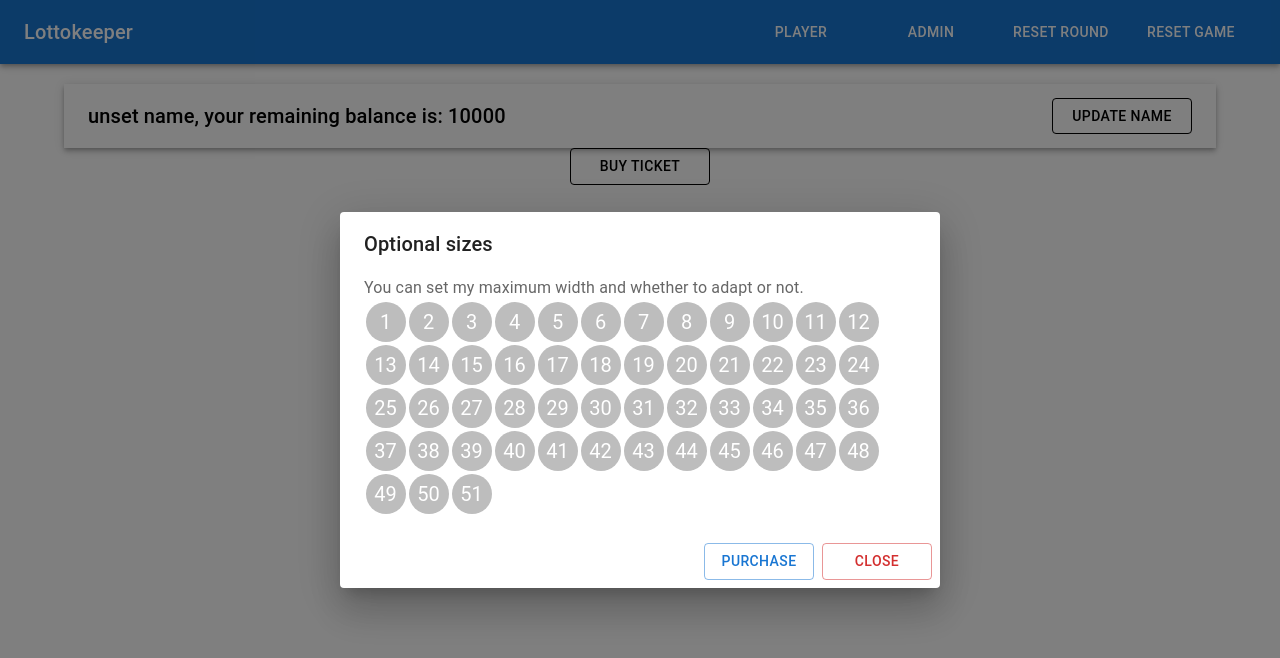
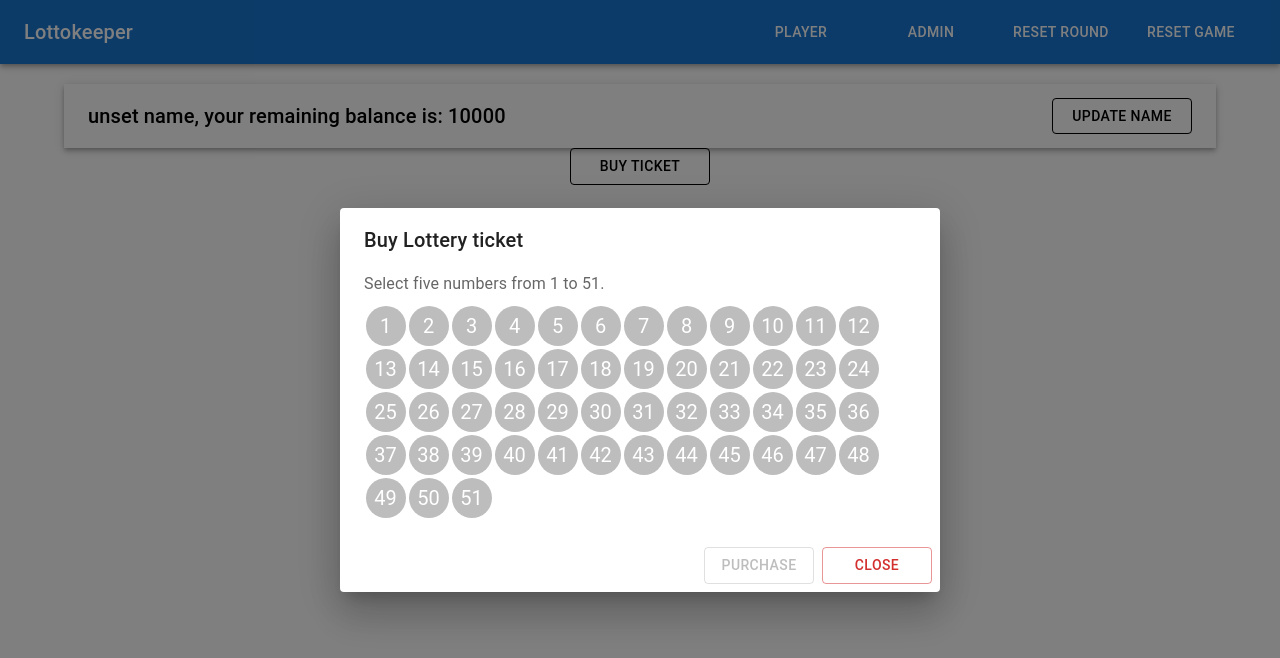
Before and after one commit to imrevari/lottokeeper, a React (Create React App) app: page /player in a window 1280 px wide. Both pictures are taken after a click on the button "BUY TICKET". Shown: the top 658 px of the page. Built offline with nearby package versions, Linux system fonts and the light colour scheme.

Commit message:
purchase logic working properly

```diff
--- a/src/components/player/PopupWindow.tsx
+++ b/src/components/player/PopupWindow.tsx
@@ -1,5 +1,5 @@
 
-import { Avatar, AvatarGroup  } from '@mui/material';
+import { Alert, Avatar, AvatarGroup, Snackbar  } from '@mui/material';
 import Box from '@mui/material/Box';
 import Button from '@mui/material/Button';
 import Dialog, { DialogProps } from '@mui/material/Dialog';
@@ -18,8 +18,11 @@ const PopupWindow: FC<any> = ({open, setOpen}) => {
 
     const {player, purchaseTicket} = useStateContext()
 
+    const [snackBarOpened, setSnackBarOpened] = useState<boolean>(false)
 
-
+    const handleSnackBarClose = () =>{
+        setSnackBarOpened(false);
+    }
 
   const numbers = Array.from({length: 51}, (_, i) => i + 1);
 
@@ -34,7 +37,7 @@ const PopupWindow: FC<any> = ({open, setOpen}) => {
             }
         setSelectedNumbers(arrayCopy)
     }else if(selectedNumbers.length >= 5){
-        //make message it is larges
+        setSnackBarOpened(true)
     }else{
         setSelectedNumbers(prevState => [...prevState, number])
     }
@@ -42,12 +45,14 @@ const PopupWindow: FC<any> = ({open, setOpen}) => {
 
   const handleClose = () => {
     setSelectedNumbers([])
+    handleSnackBarClose()
     setOpen(false);
   };
 
   const buyTicket = () =>{
     if(selectedNumbers.length < 5) {
         //make notification
+        setSnackBarOpened(true)
     }else{
         purchaseTicket(PRICE_OF_TICKET, {
             user: player,
@@ -66,10 +71,12 @@ const PopupWindow: FC<any> = ({open, setOpen}) => {
         open={open}
         onClose={handleClose}
       >
-        <DialogTitle>Optional sizes</DialogTitle>
+        <DialogTitle>Buy Lottery ticket</DialogTitle>
         <DialogContent>
-          <DialogContentText>
-            You can set my maximum width and whether to adapt or not.
+          <DialogContentText
+            sx={{marginBottom: '8px'}}
+          >
+            Select five numbers from 1 to 51.
           </DialogContentText>
           <Box
             noValidate
@@ -97,6 +104,7 @@ const PopupWindow: FC<any> = ({open, setOpen}) => {
         <DialogActions>
             <Button variant='outlined'
                 style={{maxWidth: '110px', minWidth: '110px'}}
+                disabled={selectedNumbers.length < 5}
                 onClick={buyTicket}>Purchase</Button>
             <Button variant='outlined'
                 color='error'
@@ -104,6 +112,19 @@ const PopupWindow: FC<any> = ({open, setOpen}) => {
                 onClick={handleClose}>Close</Button>
         </DialogActions>
       </Dialog>
+
+      <Snackbar
+        open={snackBarOpened}
+        autoHideDuration={6000}
+        onClose={handleSnackBarClose}
+        // action={action}
+        >
+        <Alert severity="error">{selectedNumbers.length >= 5 ?
+        'Cannot select more than 5'
+        :
+        'Must select five numbers'
+    }</Alert>
+        </Snackbar>
     </Fragment>
   );
 }
```
